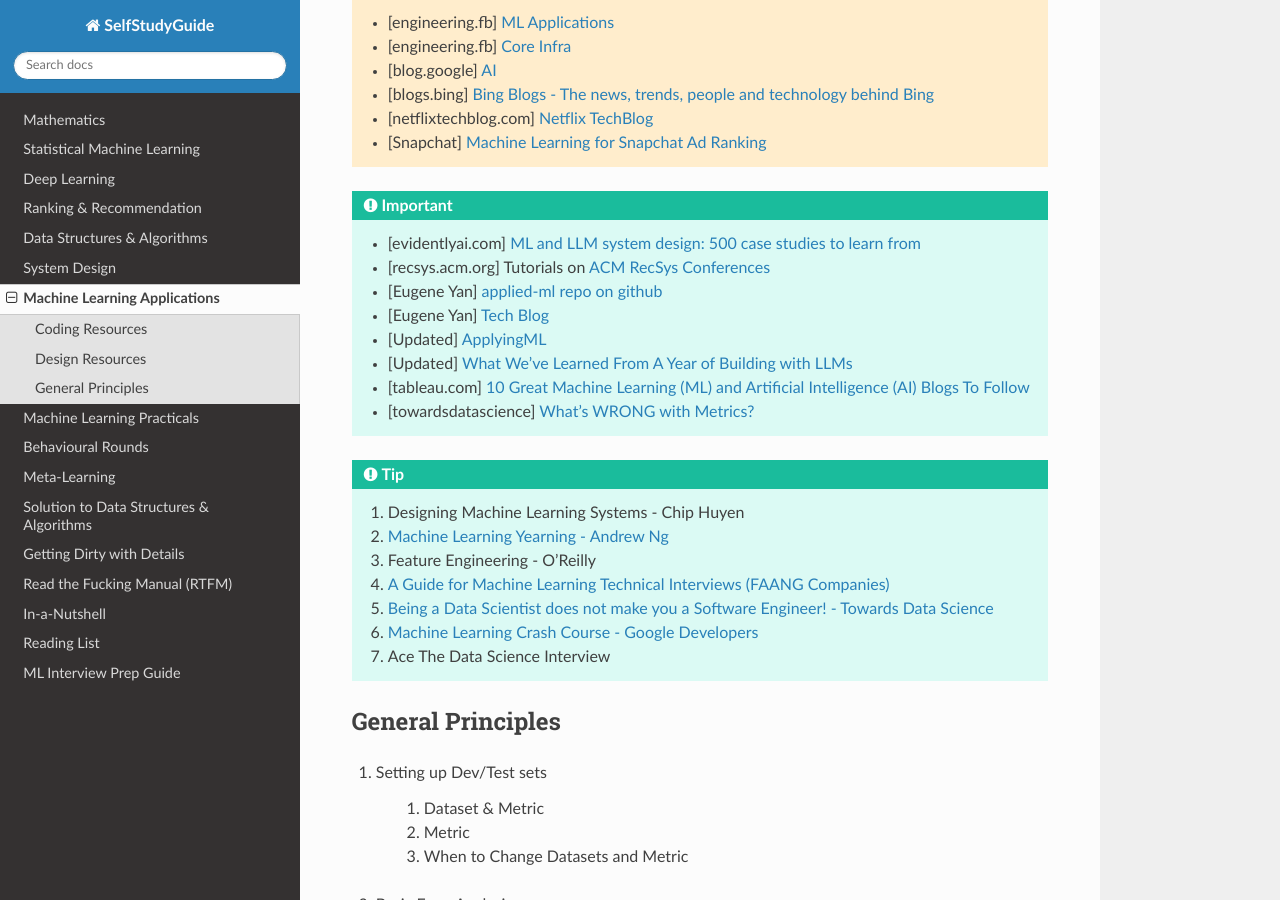
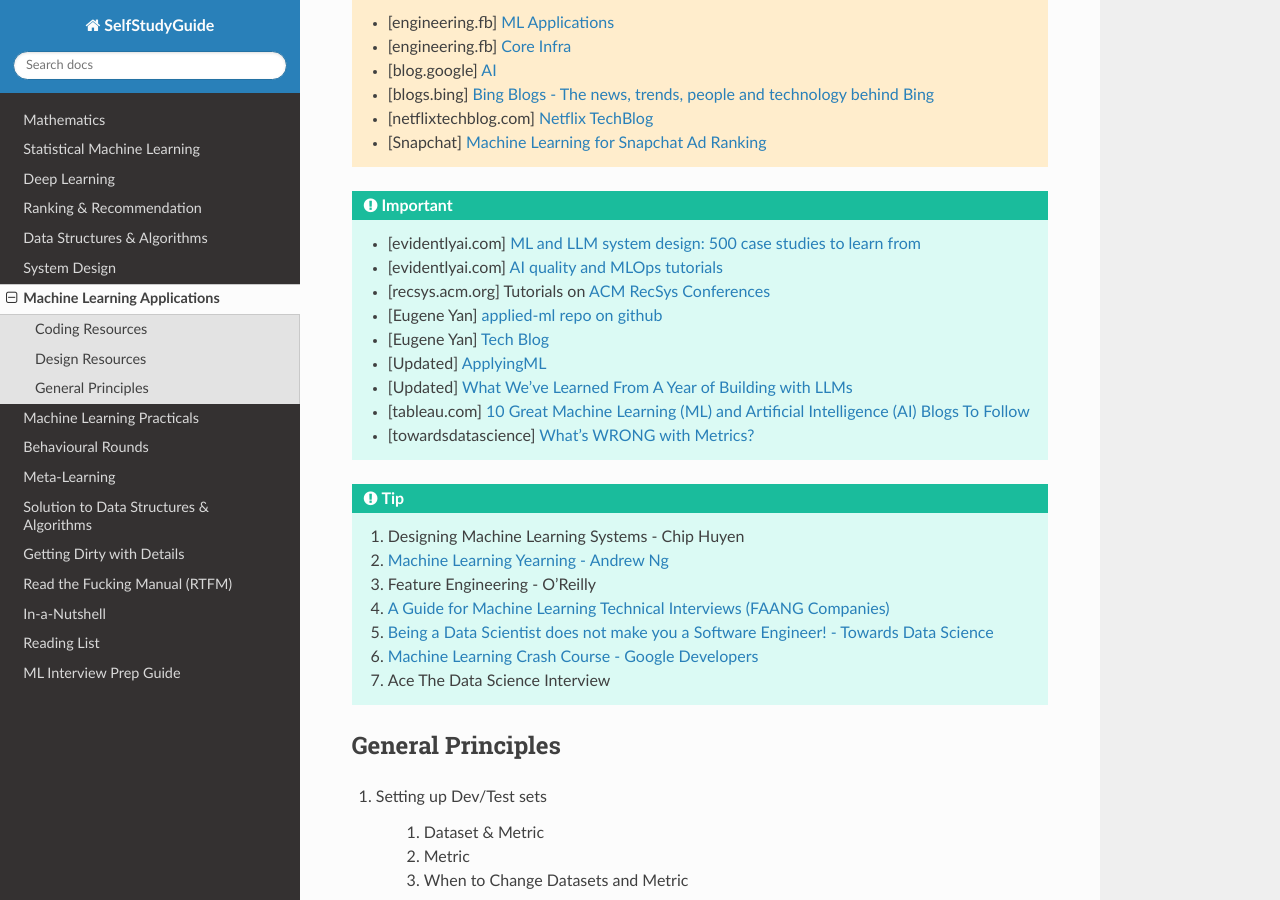
Before and after one commit to uselesstechjunks/leetcode, a Sphinx documentation site: the page built from docs/source/mldes.rst, in a window 1280 px wide and 900 px high, scrolled down 677 px. Built offline with Sphinx 7.4.7 and the Read the Docs theme 3.1.0, drawn with Linux system fonts in a browser that asks for light colours.

Commit message:
Update mldes.rst

```diff
--- a/docs/source/mldes.rst
+++ b/docs/source/mldes.rst
@@ -29,6 +29,7 @@ Design Resources
 
 .. important::
 	* [evidentlyai.com] `ML and LLM system design: 500 case studies to learn from <https://www.evidentlyai.com/ml-system-design>`_
+	* [evidentlyai.com] `AI quality and MLOps tutorials <https://www.evidentlyai.com/mlops-tutorials>`_
 	* [recsys.acm.org] Tutorials on `ACM RecSys Conferences <https://recsys.acm.org/>`_
 	* [Eugene Yan] `applied-ml repo on github <https://github.com/eugeneyan/applied-ml>`_
 	* [Eugene Yan] `Tech Blog <https://eugeneyan.com/>`_
```
